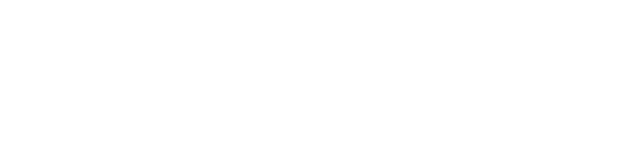
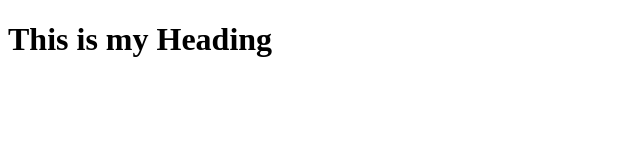
Before and after one commit to Hiranmayee-eng/ClassAssingentRepos, a plain HTML site: page index.html in a window 1280 px wide. Shown: the whole page, without its empty margins (0-640 px from the left). Drawn offline with Linux system fonts and the light colour scheme.

Commit message:
Rt: added h1 tag

```diff
--- a/index.html
+++ b/index.html
@@ -4,6 +4,7 @@
     <meta charset="UTF-8">
     <meta name="viewport" content="width=<device-width>, initial-scale=1.0">
     <title>This is my head.</title>
+    <h1>This is my Heading</h1> <!-- Changes in remote repo -->
 </head>
 <body>
 
```
